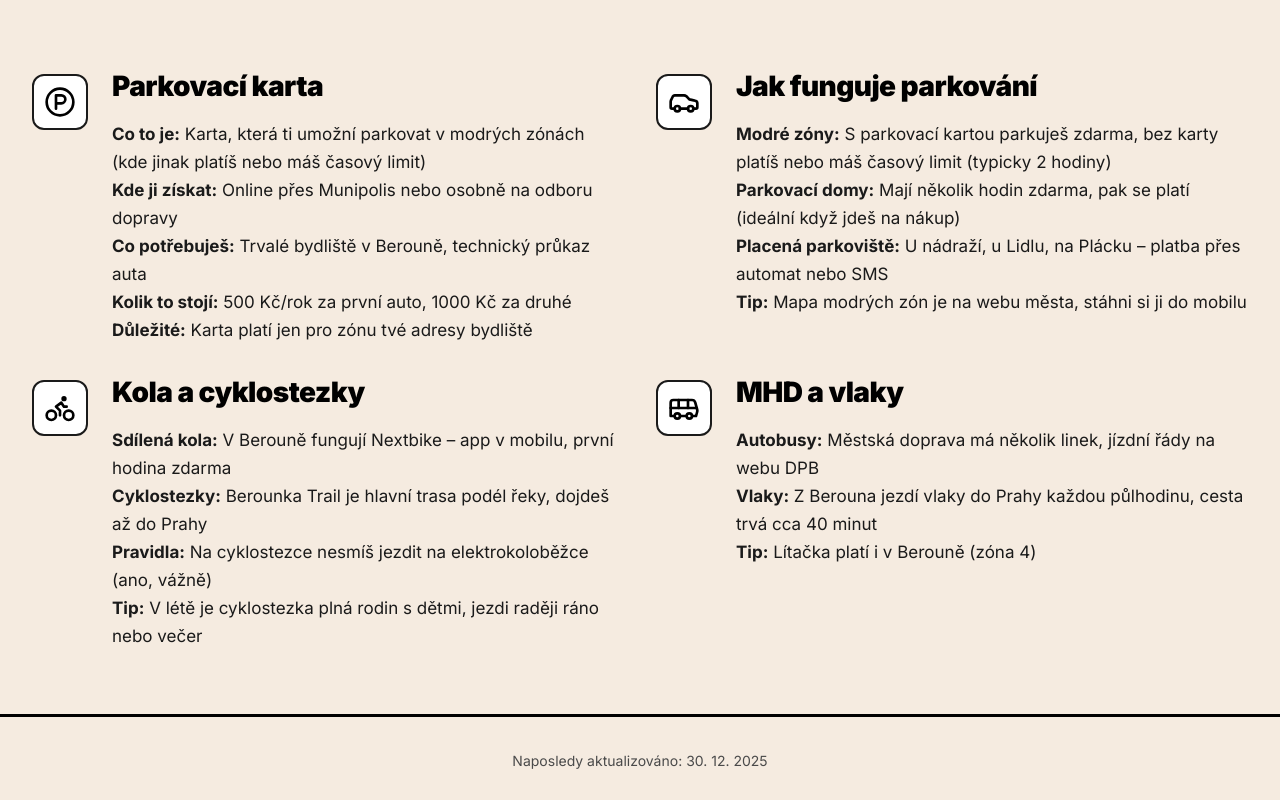
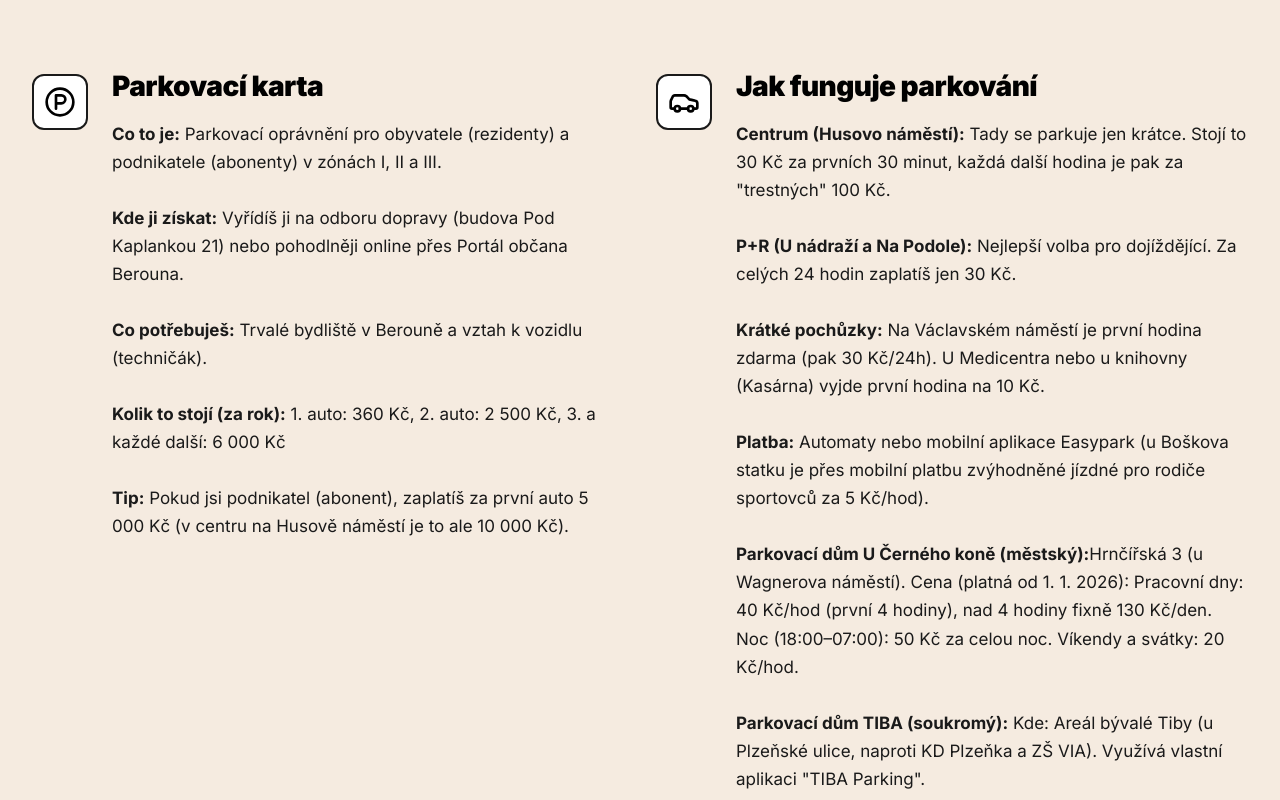
Before and after one commit to baryska/BerounGuide, a Next.js app: page /parkovani-a-pohyb in a window 1280 px wide. Shown: the part 320-1120 px from the top of the page. Built offline with nearby package versions, Linux system fonts and the light colour scheme.

Commit message:
update občan and parkování

```diff
--- a/app/parkovani-a-pohyb/page.tsx
+++ b/app/parkovani-a-pohyb/page.tsx
@@ -12,61 +12,85 @@ export default function ParkovaniAPohybPage() {
 
       <SectionWithIcon icon={ParkingCircle} title="Parkovací karta">
         <p>
-          <strong>Co to je:</strong> Karta, která ti umožní parkovat v modrých zónách (kde jinak platíš nebo máš časový limit)
+          <strong>Co to je:</strong> Parkovací oprávnění pro obyvatele (rezidenty) a podnikatele (abonenty) v zónách I, II a III.
         </p>
+        <br />
         <p>
-          <strong>Kde ji získat:</strong> Online přes Munipolis nebo osobně na odboru dopravy
+          <strong>Kde ji získat:</strong> Vyřídíš ji na odboru dopravy (budova Pod Kaplankou 21) nebo pohodlněji online přes Portál občana Berouna.
         </p>
+        <br />
         <p>
-          <strong>Co potřebuješ:</strong> Trvalé bydliště v Berouně, technický průkaz auta
+          <strong>Co potřebuješ:</strong> Trvalé bydliště v Berouně a vztah k vozidlu (techničák).
         </p>
+        <br />
         <p>
-          <strong>Kolik to stojí:</strong> 500 Kč/rok za první auto, 1000 Kč za druhé
+          <strong>Kolik to stojí (za rok):</strong> 1. auto: 360 Kč, 2. auto: 2 500 Kč, 3. a každé další: 6 000 Kč
         </p>
+        <br />
         <p>
-          <strong>Důležité:</strong> Karta platí jen pro zónu tvé adresy bydliště
+          <strong>Tip:</strong> Pokud jsi podnikatel (abonent), zaplatíš za první auto 5 000 Kč (v centru na Husově náměstí je to ale 10 000 Kč).
         </p>
       </SectionWithIcon>
 
       <SectionWithIcon icon={Car} title="Jak funguje parkování">
         <p>
-          <strong>Modré zóny:</strong> S parkovací kartou parkuješ zdarma, bez karty platíš nebo máš časový limit (typicky 2 hodiny)
+          <strong>Centrum (Husovo náměstí):</strong> Tady se parkuje jen krátce. Stojí to 30 Kč za prvních 30 minut, každá další hodina je pak za "trestných" 100 Kč.
         </p>
+        <br />
         <p>
-          <strong>Parkovací domy:</strong> Mají několik hodin zdarma, pak se platí (ideální když jdeš na nákup)
+          <strong>P+R (U nádraží a Na Podole):</strong> Nejlepší volba pro dojíždějící. Za celých 24 hodin zaplatíš jen 30 Kč.
         </p>
+        <br />
         <p>
-          <strong>Placená parkoviště:</strong> U nádraží, u Lidlu, na Plácku – platba přes automat nebo SMS
+          <strong>Krátké pochůzky:</strong> Na Václavském náměstí je první hodina zdarma (pak 30 Kč/24h). U Medicentra nebo u knihovny (Kasárna) vyjde první hodina na 10 Kč.
         </p>
+        <br />
         <p>
-          <strong>Tip:</strong> Mapa modrých zón je na webu města, stáhni si ji do mobilu
+          <strong>Platba:</strong> Automaty nebo mobilní aplikace Easypark (u Boškova statku je přes mobilní platbu zvýhodněné jízdné pro rodiče sportovců za 5 Kč/hod).
+        </p>
+        <br />
+        <p>
+          <strong>Parkovací dům U Černého koně (městský):</strong>Hrnčířská 3 (u Wagnerova náměstí). Cena (platná od 1. 1. 2026): Pracovní dny: 40 Kč/hod (první 4 hodiny), nad 4 hodiny fixně 130 Kč/den. Noc (18:00–07:00): 50 Kč za celou noc. Víkendy a svátky: 20 Kč/hod.
+        </p>
+        <br />
+        <p>
+          <strong>Parkovací dům TIBA (soukromý):</strong> Kde: Areál bývalé Tiby (u Plzeňské ulice, naproti KD Plzeňka a ZŠ VIA). Využívá vlastní aplikaci "TIBA Parking".
         </p>
       </SectionWithIcon>
 
       <SectionWithIcon icon={Bike} title="Kola a cyklostezky">
         <p>
-          <strong>Sdílená kola:</strong> V Berouně fungují Nextbike – app v mobilu, první hodina zdarma
+          <strong>Sdílená kola:</strong> Nextbike má v Berouně silnou síť. Prvních 15 minut jízdy je zdarma, což na většinu cest po městě stačí.
         </p>
+        <br />
         <p>
-          <strong>Cyklostezky:</strong> Berounka Trail je hlavní trasa podél řeky, dojdeš až do Prahy
+          <strong>Hlavní trasy:</strong> Cyklostezka podél Berounky (směr Karlštejn nebo Nižbor). V centru pozor na pěší zóny, jezděte se ohleduplně. Jízda po chodníku je zakázána.
         </p>
+        <br />
         <p>
-          <strong>Pravidla:</strong> Na cyklostezce nesmíš jezdit na elektrokoloběžce (ano, vážně)
-        </p>
-        <p>
-          <strong>Tip:</strong> V létě je cyklostezka plná rodin s dětmi, jezdi raději ráno nebo večer
+          <strong>Parkování kol:</strong> U vlakového nádraží je k dispozici cyklověž (bezpečné uložení kola v suchu).
         </p>
       </SectionWithIcon>
 
       <SectionWithIcon icon={Bus} title="MHD a vlaky">
         <p>
-          <strong>Autobusy:</strong> Městská doprava má několik linek, jízdní řády na webu DPB
+          V Berouně máš na výběr ze dvou hlavních vlakových tras:
         </p>
+        <br />
         <p>
-          <strong>Vlaky:</strong> Z Berouna jezdí vlaky do Prahy každou půlhodinu, cesta trvá cca 40 minut
+          <strong>1. Hlavní trať podél Berounky (přes Řevnice a Karlštejn):</strong> Rychlíky (linka R16): Nejrychlejší spojení. Na Smíchově jsi za 28–32 minut, na Hlavní nádraží za cca 40 minut. Jezdí každou hodinu, ve špičce i častěji. Osobní vlaky (linka S7): Zastavují v každé obci (Srbsko, Karlštejn...). Cesta na Smíchov trvá cca 43–47 minut. Jezdí každých 30 minut.
         </p>
+        <br />
         <p>
-          <strong>Tip:</strong> Lítačka platí i v Berouně (zóna 4)
+          <strong>2. Trať přes Rudnou u Prahy (linka S6):</strong> Kdy ji využít: Ideální, pokud bydlíš v části Závodí, protože vlak zastavuje na zastávce Beroun-Závodí. Dojezdový čas: Je to výrazně pomalejší trasa (jednokolejka přes kopce). Cesta na Smíchov trvá 49–52 minut. Nové vlaky: Od prosince 2025/2026 jsou zde nasazeny nové bezbariérové jednotky (RegioFox).
+        </p>
+        <br />
+        <p>
+          <strong>Lítačka:</strong> Beroun je pásmo 4. Pokud máš pražský kupón (pásma P, 0, B), pro cestu do Berouna si musíš v aplikaci PID Lítačka aktivovat jízdenku pro 4 pásma (nebo mít nahraný příslušný kupon).
+        </p>
+        <br />
+        <p>
+          <strong>Cyklověž:</strong> Pokud jedeš k vlaku na kole, u nádraží je parkovací věž, kde je kolo v bezpečí a suchu.
         </p>
       </SectionWithIcon>
     </main>
```
Also changed, not shown: app/obcan/page.tsx (+25 -15 lines).
